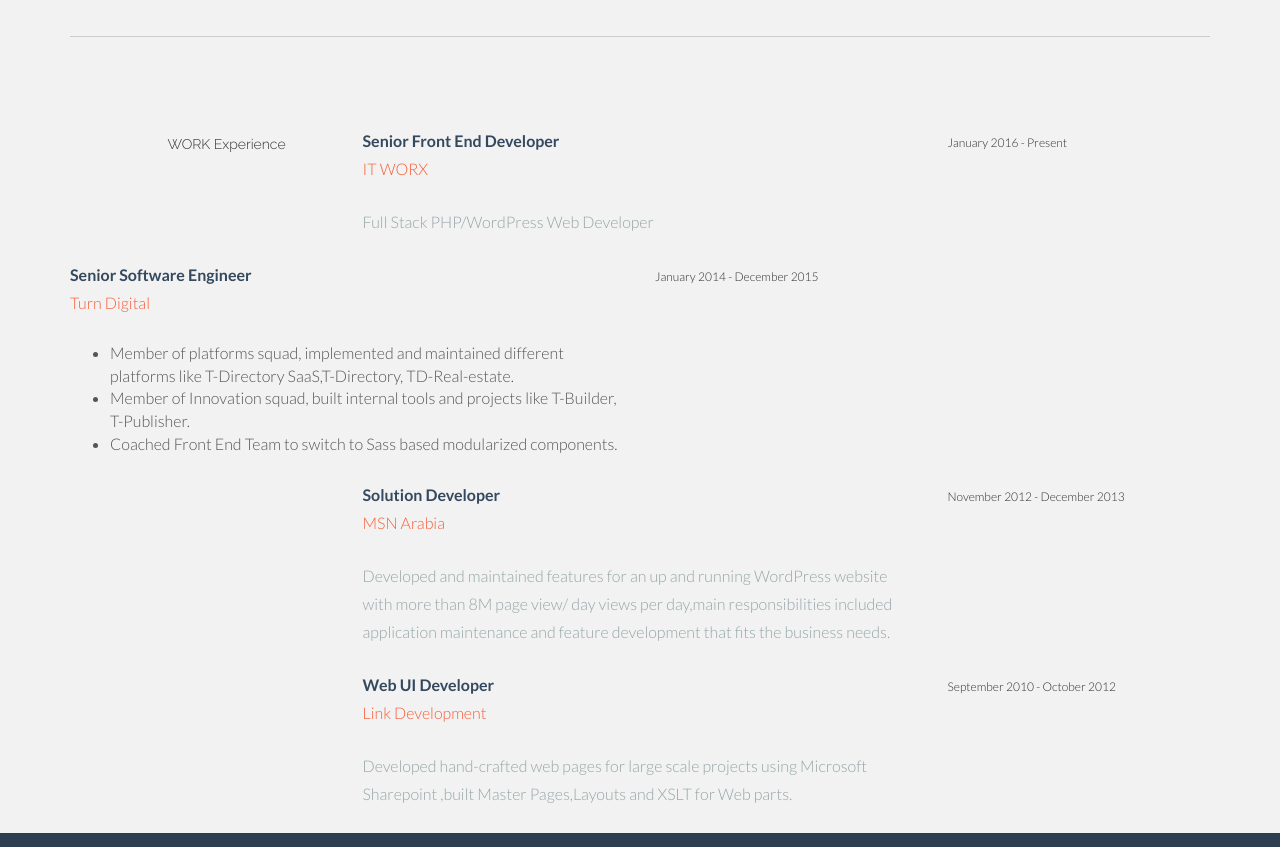
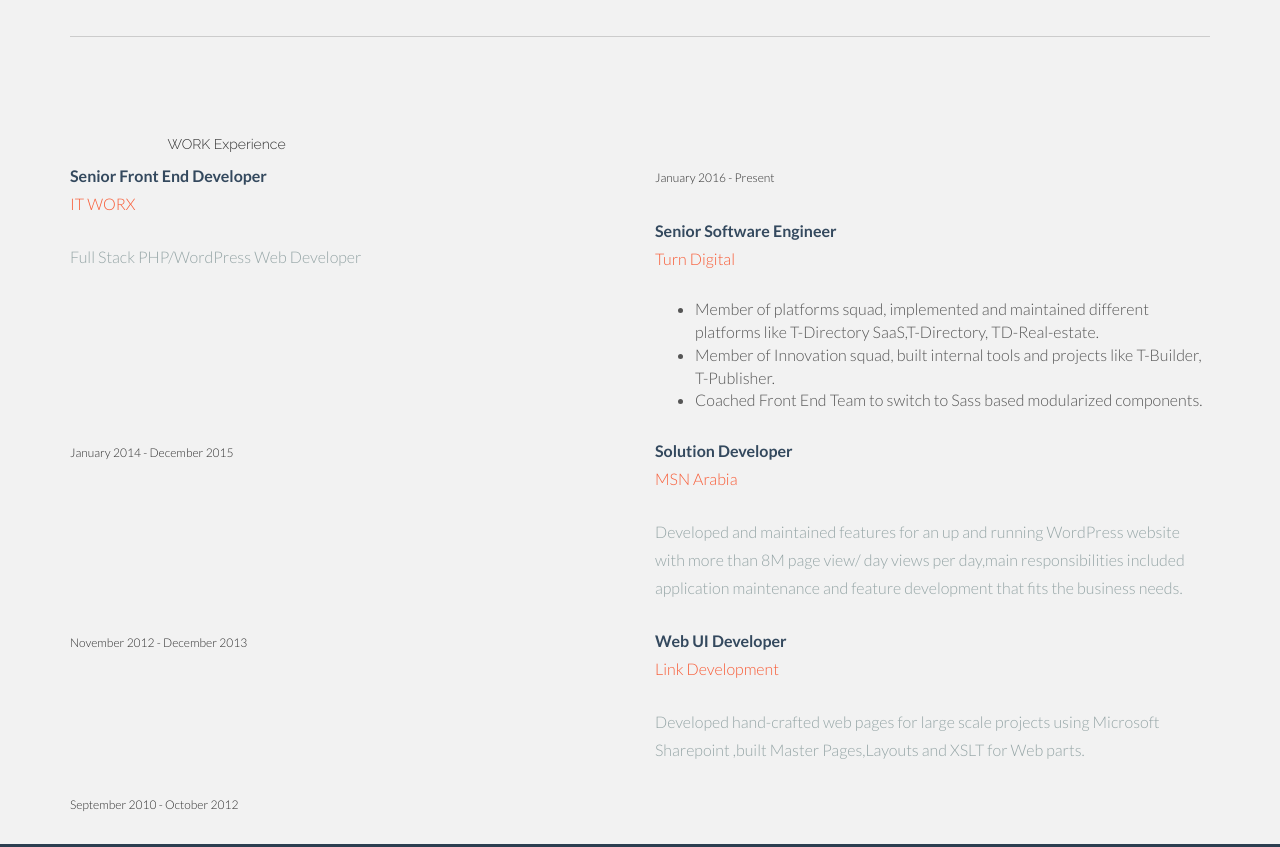
Before and after one commit to elatfy/elatfy.github.io, a plain HTML site: page index.html in a window 1280 px wide. Shown: the part 1060-1907 px from the top of the page. Drawn offline with Linux system fonts and the light colour scheme.

Commit message:
updated content

```diff
--- a/index.html
+++ b/index.html
@@ -184,7 +184,7 @@
 <!--WORK DESCRIPTION -->
 <div class="container desc">
     <div class="row">
-        <div class="col-lg-2 col-lg-offset-1">
+        <div class="col-lg-11 col-lg-offset-1">
             <h5>
                 WORK Experience
             </h5>
```
